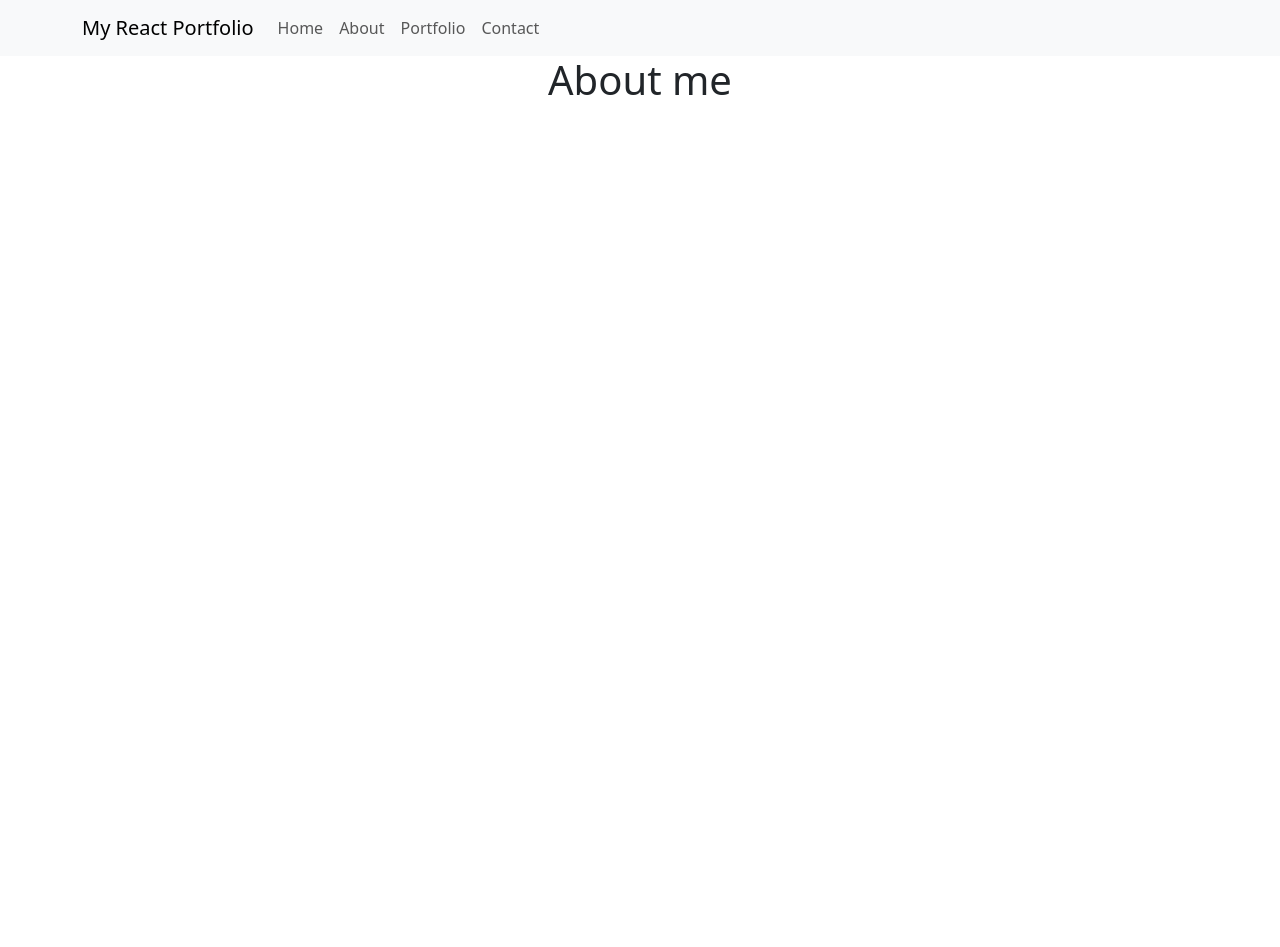
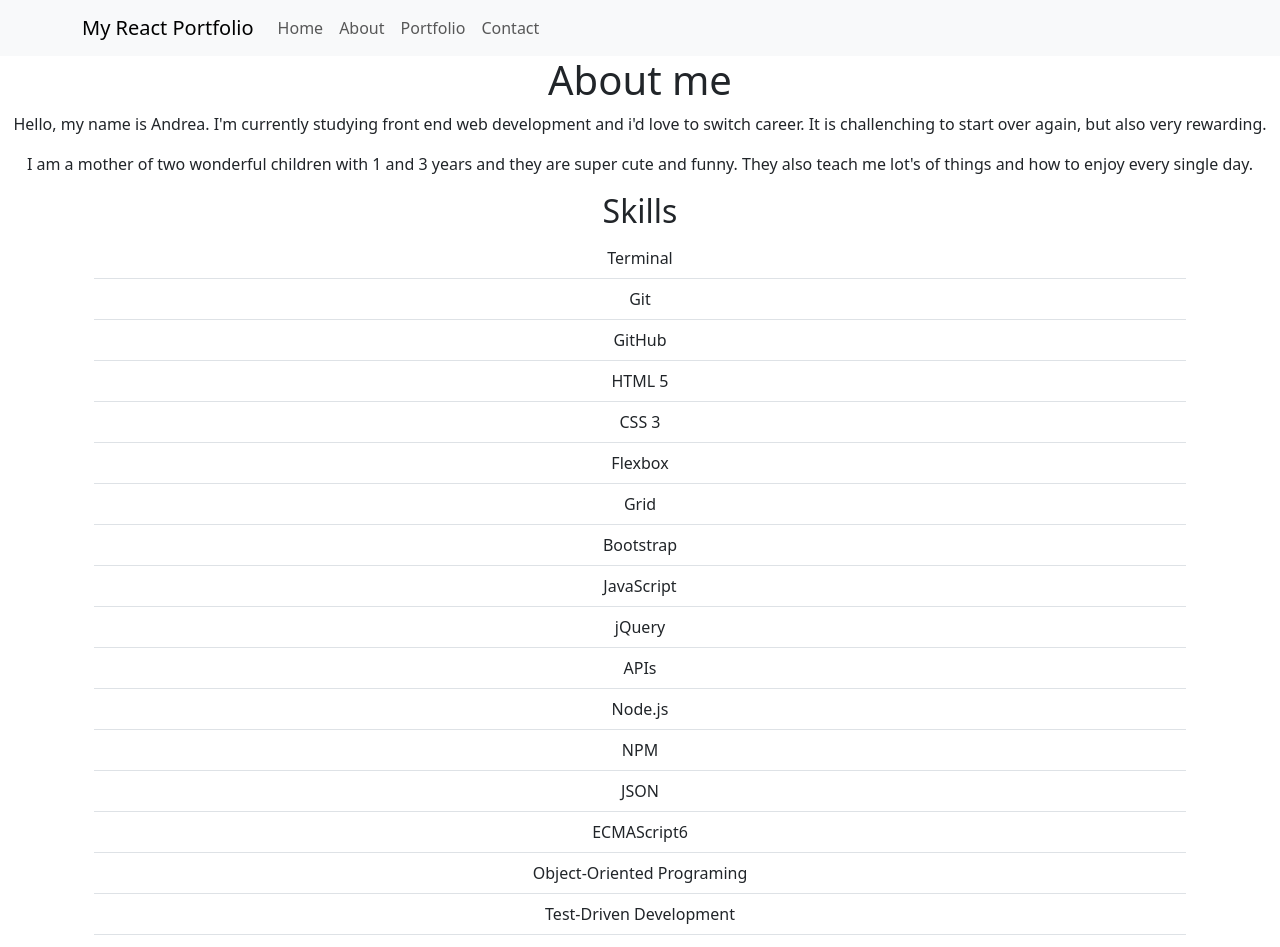
Before and after one commit to JohnJoseph2019/example_three, a React (Vite) app: page /about in a window 1280 px wide. Shown: the top 947 px of the page. Before the commit the page ends 800 px from the top, so only its background shows below. Built offline with nearby package versions, Linux system fonts and the light colour scheme.

Commit message:
Adding basic info to home, and about pages. Also photo of myself

```diff
--- a/src/components/Pages/About.jsx
+++ b/src/components/Pages/About.jsx
@@ -3,6 +3,39 @@ const About = () => {
     return (
     <>
         <h1>About me</h1>
+
+
+        <p>Hello, my name is Andrea. I'm currently studying front end web development and i'd love to switch career. It is challenching to start over again, but also very rewarding.</p>
+        <p>I am a mother of two wonderful children with 1 and 3 years and they are super cute and funny. They also teach me lot's of things and how to enjoy every single day.</p>
+
+        <section class="container-sm skillsSection" id="skills"><h2>Skills</h2>
+            <div class="container text-center mb-5">
+                <ul class="list-group list-group-flush border-secondary">
+                    <li class="list-group-item">Terminal  <i class="fa-solid bi-terminal"></i></li>
+                    <li class="list-group-item">Git  <i class="bi bi-git"></i></li>
+                    <li class="list-group-item">GitHub  <i class="bi bi-github"></i></li>
+                    <li class="list-group-item">HTML 5  <i class="bi bi-filetype-html"></i></li>
+                    <li class="list-group-item">CSS 3  <i class="bi bi-filetype-css"></i></li>
+                    <li class="list-group-item">Flexbox</li>
+                    <li class="list-group-item">Grid</li>
+                    <li class="list-group-item">Bootstrap  <i class="bi bi-bootstrap"></i></li>
+                    <li class="list-group-item toLearnSkills">JavaScript  <i class="bi bi-filetype-js"></i></li>
+                    <li class="list-group-item toLearnSkills">jQuery</li>
+                    <li class="list-group-item toLearnSkills">APIs</li>
+                    <li class="list-group-item toLearnSkills">Node.js</li>
+                    <li class="list-group-item toLearnSkills">NPM</li>
+                    <li class="list-group-item toLearnSkills">JSON  <i class="bi bi-filetype-json"></i></li>
+                    <li class="list-group-item toLearnSkills">ECMAScript6</li>
+                    <li class="list-group-item toLearnSkills">Object-Oriented Programing</li>
+                    <li class="list-group-item toLearnSkills">Test-Driven Development</li>
+                    <li class="list-group-item toLearnSkills">React.js</li>
+                    <li class="list-group-item toLearnSkills">React Hooks</li>
+                    <li class="list-group-item toLearnSkills">JSX</li>
+                </ul>
+            </div>
+        </section>
+
+
     </>
     )
 }
--- a/src/components/Pages/Home.jsx
+++ b/src/components/Pages/Home.jsx
@@ -1,8 +1,17 @@
+import AndreaPhoto from "../../assets/images/AndreaPhoto.jpeg"
+
 const Home = () => {
 
     return (
     <>
         <h1>Welcome to my portfolio!</h1>
+        <p>Hello, I'm Andrea Melisa and I am a Front End Developer!</p>
+
+        <div className="photo">
+			<img src={AndreaPhoto} alt="Andrea Martinez smiling" />
+		</div>
+
+        <p>I try to be a very detail oriented person! </p>
     </>
     )
 }
```
Also changed, not shown: src/components/Pages/Contact.jsx (line endings or trailing spaces).
